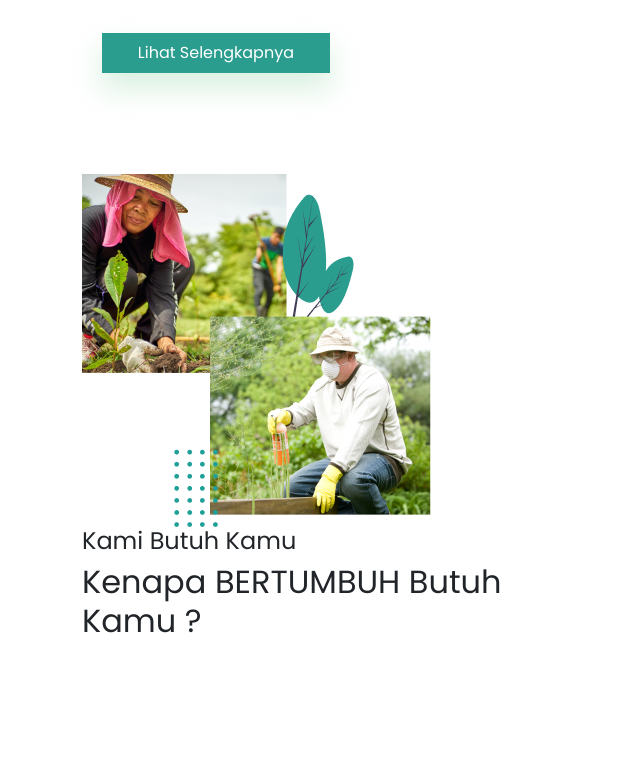
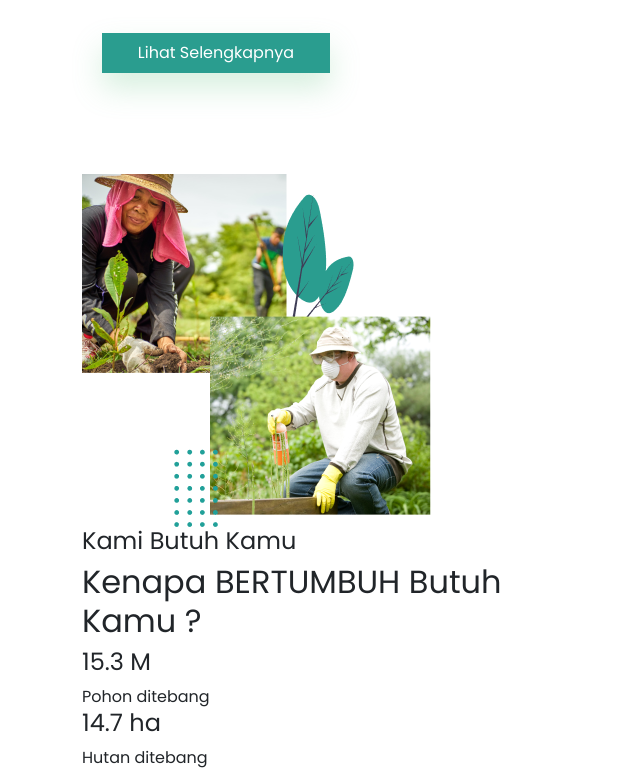
Before and after one commit to synrgy-6-fsw-2/advance-web-layouts, a plain HTML site: page leonardo/index.html in a window 1280 px wide. Shown: the part 2096-2866 px from the top of the page, without its empty margins (0-640 px from the left). Before the commit the page ends 2744 px from the top, so only its background shows below. Drawn offline with nearby package versions, Linux system fonts and the light colour scheme.

Commit message:
feat: finish feat/leonardo

```diff
--- a/leonardo/index.html
+++ b/leonardo/index.html
@@ -112,6 +112,16 @@
                             <h4>Kami Butuh Kamu</h4>
                             <h2>Kenapa BERTUMBUH Butuh Kamu ?</h2>
                         </div>
+                        <div class="row">
+                            <div>
+                                <h4>15.3 M</h4>
+                                <span>Pohon ditebang</span>
+                            </div>
+                            <div>
+                                <h4>14.7 ha</h4>
+                                <span>Hutan ditebang</span>
+                            </div>
+                        </div>
                     </div>
                 </div>
             </div>
```
